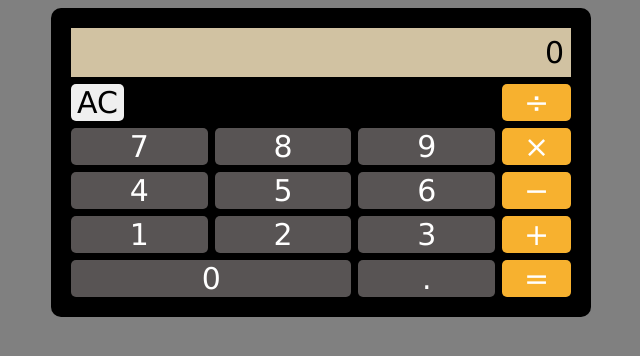
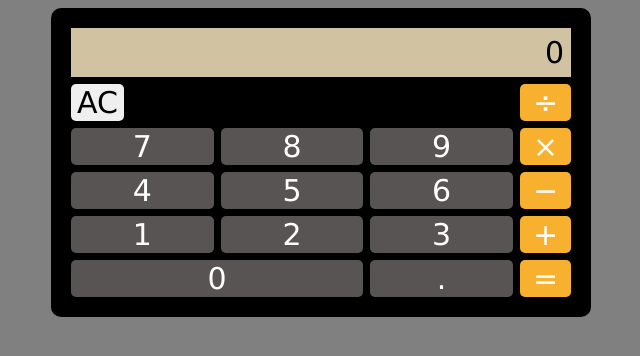
Before and after one commit to jebsmartt/calculator_js, a plain HTML site: page index.html in a window 1280 px wide. Shown: the whole page, without its empty margins (319-959 px from the left). Drawn offline with nearby package versions, Linux system fonts and the light colour scheme.

Commit message:
Added min-widths to elements

```diff
--- a/style.css
+++ b/style.css
@@ -38,13 +38,16 @@ body {
 }
 
 #controls {
-
-
     display: flex;
     /* flex LR */
 }
 
+#controls button {
+    min-width: 40px;
+}
+
 #leftControls {
+    min-width: 145px;
 
     flex-grow: 3;
 
```
